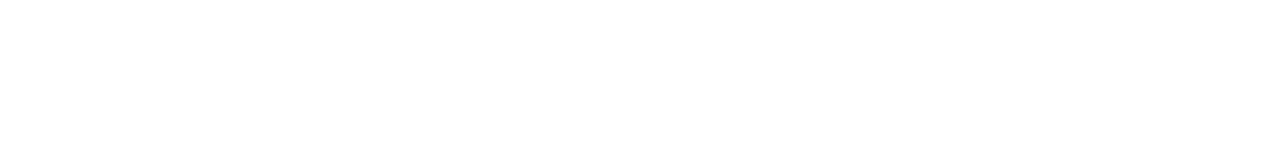
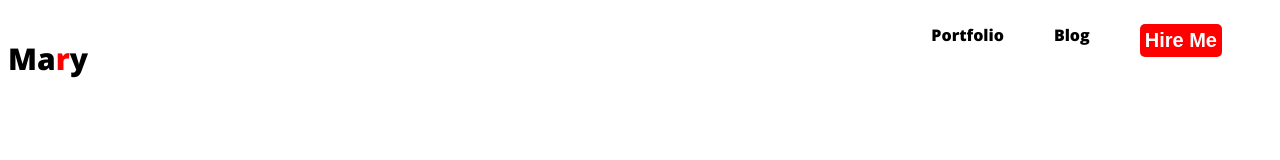
Before and after one commit to arrouf123/practice-portfolio-resources, a plain HTML site: page index.html in a window 1280 px wide. Drawn offline with nearby package versions, Linux system fonts and the light colour scheme.

Commit message:
first commit

```diff
--- a/index.html
+++ b/index.html
@@ -4,8 +4,35 @@
     <meta charset="UTF-8">
     <meta name="viewport" content="width=device-width, initial-scale=1.0">
     <title>practice </title>
+    <link rel="preconnect" href="https://fonts.googleapis.com">
+<link rel="preconnect" href="https://fonts.gstatic.com" crossorigin>
+<link href="https://fonts.googleapis.com/css2?family=Inter:wght@800&family=Lato:ital,wght@0,300;0,400;0,700;0,900;1,300;1,400;1,700;1,900&family=Open+Sans:wght@800&display=swap" rel="stylesheet"><link rel="preconnect" href="https://fonts.googleapis.com">
+<link rel="preconnect" href="https://fonts.gstatic.com" crossorigin>
+<link href="https://fonts.googleapis.com/css2?family=Inter:wght@800&family=Lato:ital,wght@0,300;0,400;0,700;0,900;1,300;1,400;1,700;1,900&family=Open+Sans:wght@800&display=swap" rel="stylesheet">
+    <link rel="stylesheet" href="style/portfolio.css">
+
 </head>
 <body>
+    <header>
+        <nav>
+            <h3 class="text-header">Ma<span class="text-primary">r</span>y</h3>
+            <ul>
+                <li>Portfolio</li>
+                <li>Blog</li>
+                <li><button class="btn-primary">Hire Me</button></li>
+        </nav>
+
+    </header>
+
+    <body>
+
+
+    </body>
+
+    <footer>
+
+
+    </footer>
 
 </body>
 </html>
--- /dev/null
+++ b/style/portfolio.css
@@ -0,0 +1,43 @@
+
+body {
+    font-family: 'Inter', sans-serif;
+    font-family: 'Lato', sans-serif;
+    font-family: 'Open Sans', sans-serif;
+}
+
+
+nav{
+    display: flex;
+    justify-content: space-between;
+    text-align: center;
+}
+.text-primary{
+    color: red;
+}
+.btn-primary{
+    background: red;
+    color: white;
+    border: none;
+    border-radius: 5px;
+    padding: 5px;
+    font-size: 20px;
+    font-weight: 700;
+    font-style: normal;
+
+}
+nav ul{
+    display: flex;
+
+
+}
+nav li{
+    list-style: none;
+    margin-right: 50px;
+
+
+}
+ .text-header {
+    font-size: 30px;
+    font-weight:700;
+    text-align: center;
+}
```
Also changed, not shown: images/developer.png (added), images/hardy.png (added), images/header_bg.png (added), images/icons/facebook.png (added), images/icons/insta.png (added), images/icons/js.png (added), images/icons/mongo.png (added), images/icons/nodejs.png (added), images/icons/react.png (added), images/icons/twitter.png (added).
